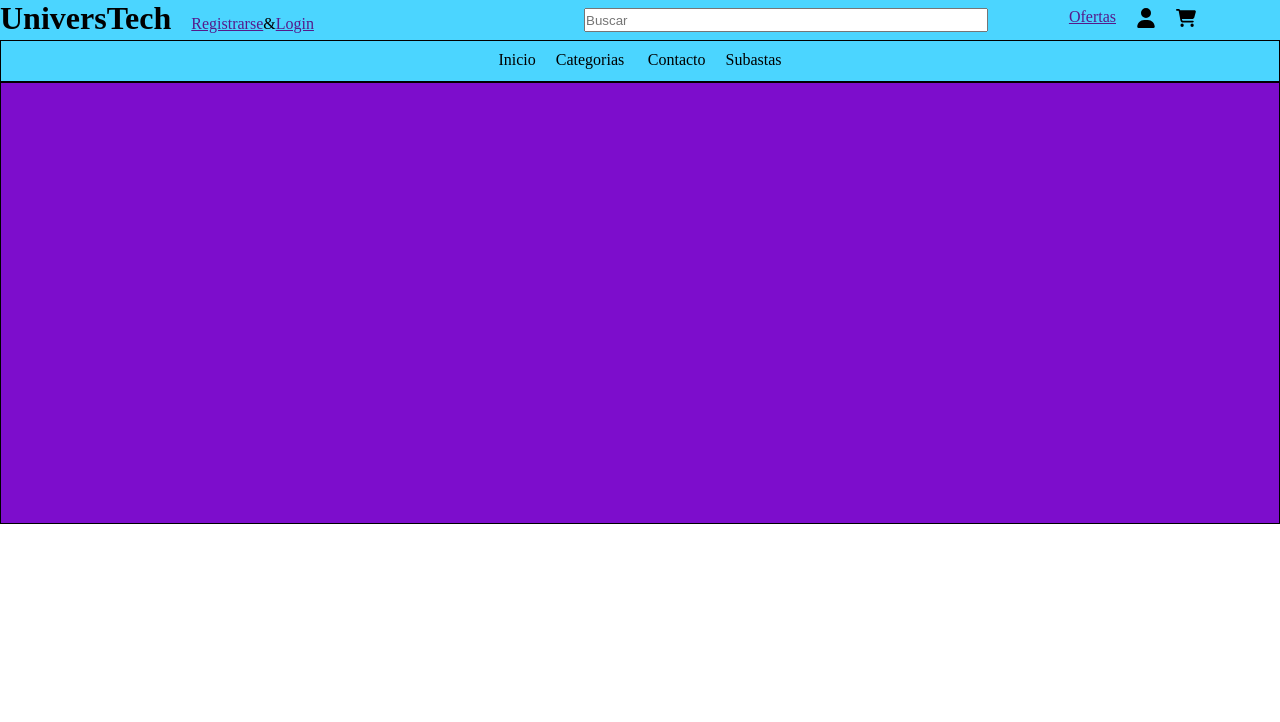
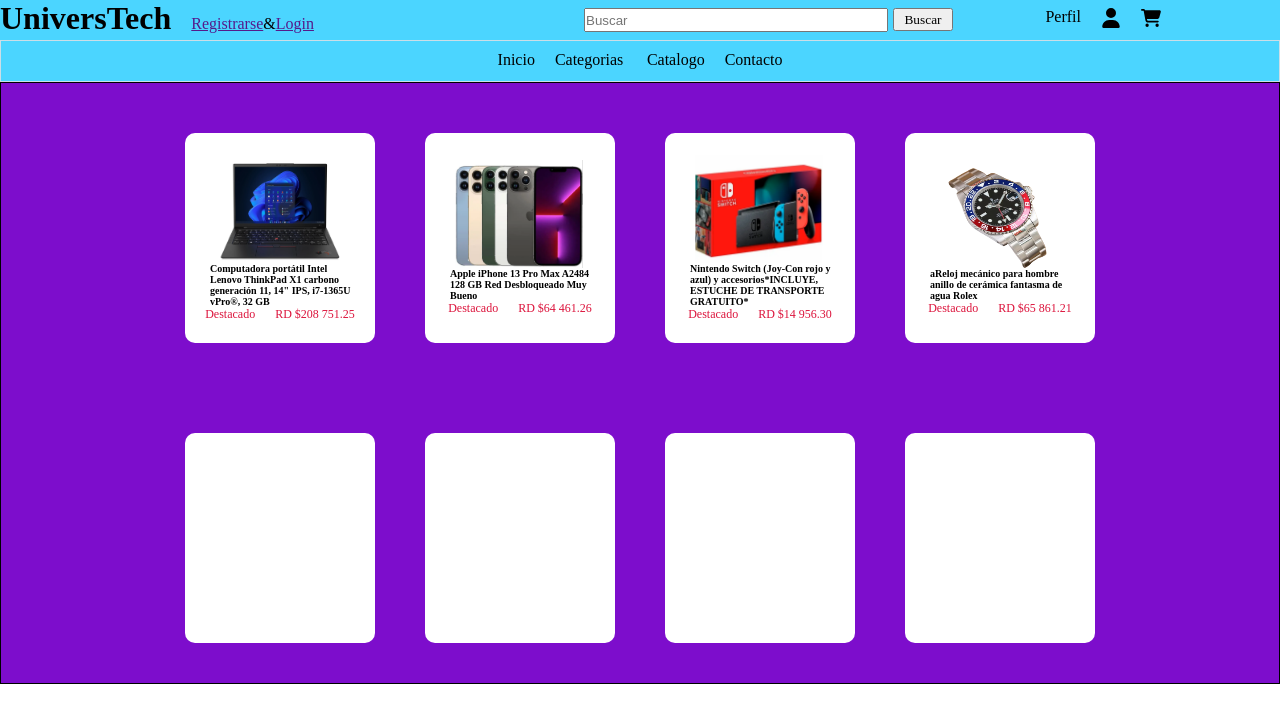
Before and after one commit to AldoTapia23/ProyectoFinalCss, a plain HTML site: page index.html in a window 1280 px wide. Drawn offline with Linux system fonts and the light colour scheme.

Commit message:
Terminamos la parte de los destacados

```diff
--- a/estilo1.css
+++ b/estilo1.css
@@ -33,11 +33,20 @@ div nav.InputContenedor{
     /* border: 1px solid black; */
     padding-top: 8px;
     margin-left: 200px;
+    display: flex;
+    justify-content: space-around;
+}
+
+.lupa{
+    width: 60px;
+    height: 23px;
+    font-family: 'Times New Roman', Times, serif;
 }
 
 input{
-    width: 400px;
+    width: 300px;
     height: 20px;
+    margin-right: 5px;
 }
 
 div.IconsHeader{
@@ -58,7 +67,7 @@ div.IconsHeader svg{
 }
 
 .menu{
-    border: 1px solid black;
+    border: 1px solid rgb(235, 225, 225, 0.8 );
     display: flex;
     justify-content: center;
     flex-direction: row;
@@ -109,5 +118,63 @@ div.articulos{
     background-color: rgb(125, 13, 204);
     border: 1px solid black;
     width: auto;
-    height: 440px;
+    height: auto;
 }
+
+div.productos-destacados{
+    width: 100%;
+    height: 250px;
+    display: flex;
+    flex-direction: row;
+    justify-content: center;
+    padding-top: 50px;
+    gap: 50px;
+}
+
+div.productos-ofertas{
+    width: 100%;
+    height: 250px;
+    display: flex;
+    flex-direction: row;
+    justify-content: center;
+    padding-top: 50px;
+    gap: 50px;
+}
+
+div.contenedor-productos{
+    background-color: white;
+    width: 160px;
+    height: 180px;
+    display: flex;
+    justify-content: center;
+    flex-direction: column;
+    padding: 15px;
+    border-radius: 10px;
+}
+
+img{
+    width: 80%;
+    height:60%;
+    margin-left: 15px;
+}
+
+h3{
+    font-size: 10px;
+    margin-left: 10px;
+}
+
+div.Destacado{
+    display: flex;
+    justify-content: center;
+    flex-direction: row;
+    gap: 20px;
+}
+
+div.Destacado label{
+    font-size: 12px;
+    color: crimson;
+}
+
+.contenedor-productos:hover{
+    scale: 1.1;
+}
--- a/index.html
+++ b/index.html
@@ -17,9 +17,10 @@
         <div class="SegundoContenedorHeader">
             <nav class="InputContenedor">
                 <input type="text" placeholder="Buscar">
+                <button class="lupa">Buscar</button>
             </nav>
             <div class="IconsHeader">
-                <a href="">Ofertas</a>
+                <label for="">Perfil</label>
                 <a href="">
                     <svg xmlns="http://www.w3.org/2000/svg" viewBox="0 0 448 512">!Font Awesome Free 6.5.1 by @fontawesome - https://fontawesome.com License - https://fontawesome.com/license/free Copyright 2024 Fonticons, Inc.<path d="M224 256A128 128 0 1 0 224 0a128 128 0 1 0 0 256zm-45.7 48C79.8 304 0 383.8 0 482.3C0 498.7 13.3 512 29.7 512H418.3c16.4 0 29.7-13.3 29.7-29.7C448 383.8 368.2 304 269.7 304H178.3z"/></svg>
                 </a>
@@ -38,27 +39,73 @@
                 <label>Categorias</label>
                 <div class="categorias">
                     <label for="">Monitores</label>
-                    <label for="">Teclados</label>
-                    <label for="">Moderboards</label>
+                    <label for="">Telefonos</label>
+                    <label for="">Relojes</label>
                     <label for="">Cases</label>
                     <label for="">Laptops</label>
-                    <label for="">Bocinas</label>
+                    <label for="">Consolas</label>
                 </div>
             </li>
             <li>
-               <a href="">Contacto</a>
+               <a href="">Catalogo</a>
             </li>
             <li>
-                <a href="">Subastas</a>
+                <a href="">Contacto</a>
             </li>
         </ul>
     </nav>
     <div class="articulos">
         <div class="productos-destacados">
-            <div class="contenedor-productos"></div>
-            <div class="contenedor-productos"></div>
-            <div class="contenedor-productos"></div>
-            <div class="contenedor-productos"></div>
+            <div class="contenedor-productos">
+                <img src="img/Laptop.PNG" alt="Laptop">
+                <h3>Computadora portátil Intel Lenovo
+                    ThinkPad X1 carbono generación 11,
+                    14" IPS, i7-1365U vPro®, 32 GB</h3>
+                    <div class="Destacado">
+                        <label for="">Destacado</label>
+                        <label for="">RD $208 751.25</label>
+                    </div>
+            </div>
+            <div class="contenedor-productos">
+                <img src="img/Iphones.PNG" alt="Iphones">
+                <h3>Apple iPhone 13 Pro Max A2484 128 GB
+                    Red Desbloqueado Muy Bueno</h3>
+                    <div class="Destacado">
+                        <label for="">Destacado</label>
+                        <label for="">RD $64 461.26</label>
+                    </div>
+            </div>
+            <div class="contenedor-productos">
+                <img src="img/Nintendo Swich.PNG" alt="Switch">
+                <h3>Nintendo Switch (Joy-Con rojo y azul) y accesorios*INCLUYE, ESTUCHE DE TRANSPORTE GRATUITO*</h3>
+                    <div class="Destacado">
+                        <label for="">Destacado</label>
+                        <label for="">RD $14 956.30</label>
+                    </div>
+            </div>
+            <div class="contenedor-productos">
+                <img src="img/Rolex-removebg-preview.png" alt="Reloj">
+                <h3>aReloj mecánico para hombre anillo de
+                    cerámica fantasma de agua Rolex</h3>
+                    <div class="Destacado">
+                        <label for="">Destacado</label>
+                        <label for="">RD $65 861.21</label>
+                    </div>
+            </div>
+        </div>
+        <div class="productos-ofertas">
+            <div class="contenedor-productos">
+
+            </div>
+            <div class="contenedor-productos">
+
+            </div>
+            <div class="contenedor-productos">
+
+            </div>
+            <div class="contenedor-productos">
+
+            </div>
         </div>
     </div>
 </body>
```
Also changed, not shown: img/Iphones.PNG (added), img/Laptop.PNG (added), img/Nintendo Swich.PNG (added), img/Rolex-removebg-preview.png (added), img/lupa.png (added), 1 other file.
